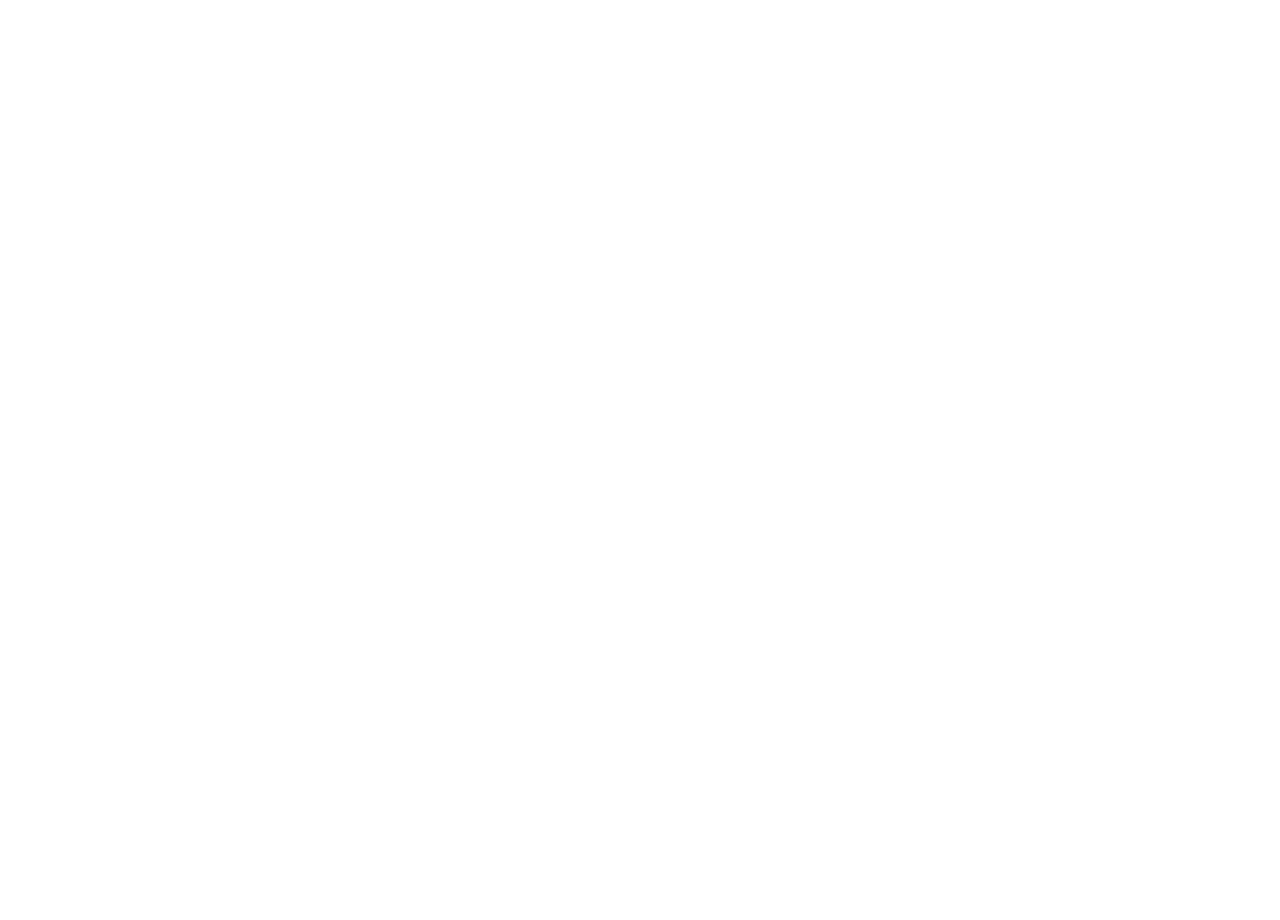
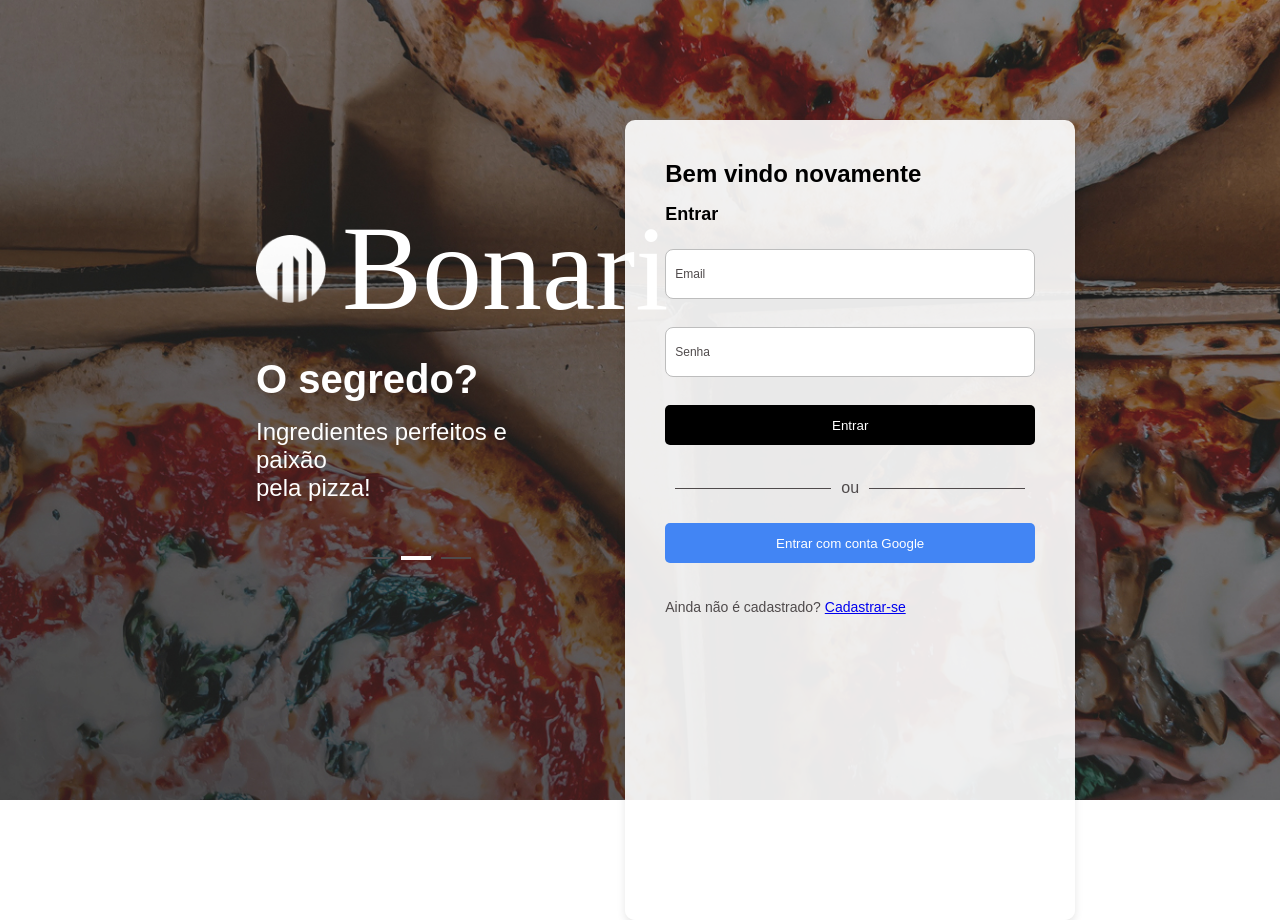
Before and after one commit to NapoliTech/front-end-napolitech, a React (Vite) app: page /Login in a window 1280 px wide. Before the commit this address had no page. Before the commit the page ends 800 px from the top, so only its background shows below. Built offline with nearby package versions, Linux system fonts and the light colour scheme; a web font is replaced by a local one.

Commit message:
Organizei as Rotas

```diff
--- a/src/App.jsx
+++ b/src/App.jsx
@@ -1,7 +1,7 @@
 import './App.css';
 import { BrowserRouter as Router, Route, Routes } from 'react-router-dom';
 import { CarosselComTexto } from './components/templates/CarosselComTexto';
-import { Login } from './components/organisms/Login';
+import {Login} from './components/organisms/Login';
 import { Cadastro } from './components/organisms/Cadastro';
 import { Home } from './components/pages/Home';
 
@@ -9,9 +9,9 @@ function App() {
   return (
     <Router>
       <Routes>
-        <Route path="/" element={<CarosselComTexto><Login /></CarosselComTexto>} />
+        <Route path="/Login" element={<CarosselComTexto><Login /></CarosselComTexto>} />
         <Route path="/cadastro" element={<CarosselComTexto><Cadastro /></CarosselComTexto>} />
-        <Route path="/home" element={<Home />} />
+        <Route path="/" element={<Home />} />
       </Routes>
     </Router>
   );
--- a/src/components/organisms/Cadastro.jsx
+++ b/src/components/organisms/Cadastro.jsx
@@ -1,5 +1,5 @@
-import React, { useState } from 'react';
-import { useNavigate } from 'react-router-dom';
+import React, { useState, useEffect } from 'react';
+import { Link, useNavigate } from 'react-router-dom';
 import { CampoForm } from '../molecules/CampoForm';
 
 export function Cadastro() {
@@ -12,6 +12,10 @@ const [confirmarSenha, setConfirmarSenha] = useState("");
     const [errors, setErrors] = useState({});
     const [showParte2, setShowParte2] = useState(false);
     const navigate = useNavigate();
+
+    useEffect(() => {
+        document.title = "Napolitech | Cadastro";
+    }, []);
 
     const handleNomeChange = (e) => setNome(e.target.value);
     const handleEmailChange = (e) => setEmail(e.target.value);
@@ -68,7 +72,6 @@ const validationErrors = validateParte2();
         if (Object.keys(validationErrors).length > 0) {
             setErrors(validationErrors);
         } else {
-
             console.log("Nome:", nome);
             console.log("Email:", email);
             console.log("Data de Nascimento:", dataNascimento);
@@ -87,7 +90,7 @@ return (
         <section className="formularios formularioCadastro" id="formularioCadastro">
             <header>
                 <h2>Crie sua conta</h2>
-    <h2 className="linkCriarConta">Já possui uma conta? <a href="#" id="loginLink"><span>Entrar</span></a></h2>
+                <h2 className="linkCriarConta">Já possui uma conta? <Link to="/login" id="loginLink"><span>Entrar</span></Link></h2>
             </header>
             <form action="" className="formulario" id="formulario">
                 {!showParte2 && (
--- a/src/components/organisms/Login.jsx
+++ b/src/components/organisms/Login.jsx
@@ -1,4 +1,4 @@
-import React, { useState } from "react";
+import React, { useState, useEffect } from "react";
 import { useNavigate } from 'react-router-dom';
 import { CampoForm } from "../molecules/CampoForm";
 import { Link } from 'react-router-dom';
@@ -8,6 +8,10 @@ const [email, setEmail] = useState("");
     const [senha, setSenha] = useState("");
     const [errors, setErrors] = useState({});
     const navigate = useNavigate();
+
+    useEffect(() => {
+        document.title = "Napolitech | Login";
+    }, []);
 
     const handleEmailChange = (e) => setEmail(e.target.value);
     const handleSenhaChange = (e) => setSenha(e.target.value);
@@ -46,7 +50,7 @@ const handleSubmit = (e) => {
             console.log("Email:", email);
             console.log("Senha:", senha);
             setErrors({});
-    navigate('/home');
+            navigate('/');
         }
     };
 
@@ -88,7 +92,7 @@ return (
                 <span>ou</span>
             </div>
             <button type="button" className="bttGoogle">Entrar com conta Google</button>
-    <p className="linkCriarConta">Ainda não é cadastrado? <Link to="/cadastro" id="criarContaLink"><span>Cadastrar-se</span></Link></p>
+            <p className="linkCriarConta">Ainda não é cadastrado? <Link to="/Cadastro" id="criarContaLink"><span>Cadastrar-se</span></Link></p>
         </section>
     );
 }
```
Lines whose indentation alone changed are shown as unchanged.
